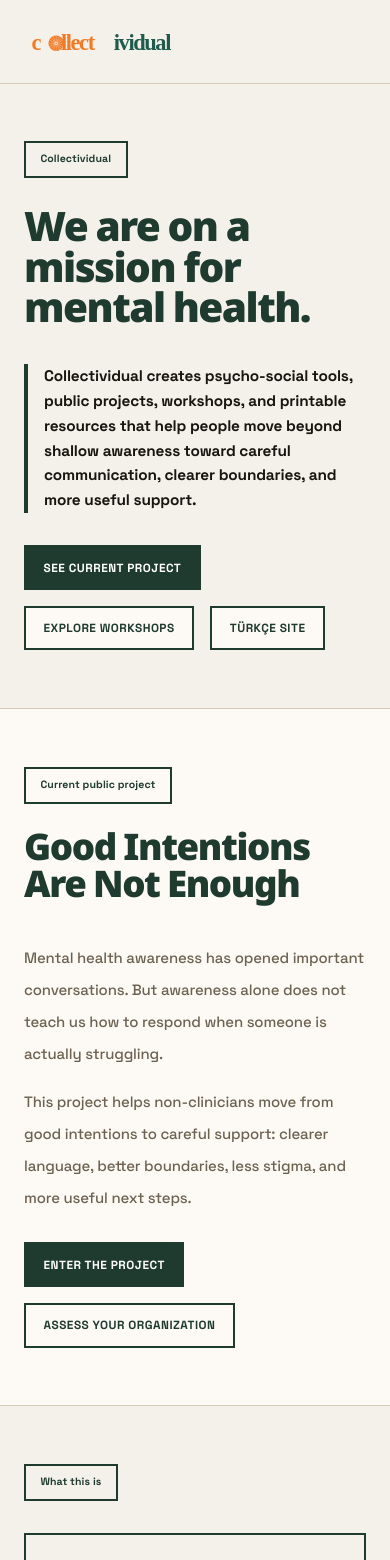
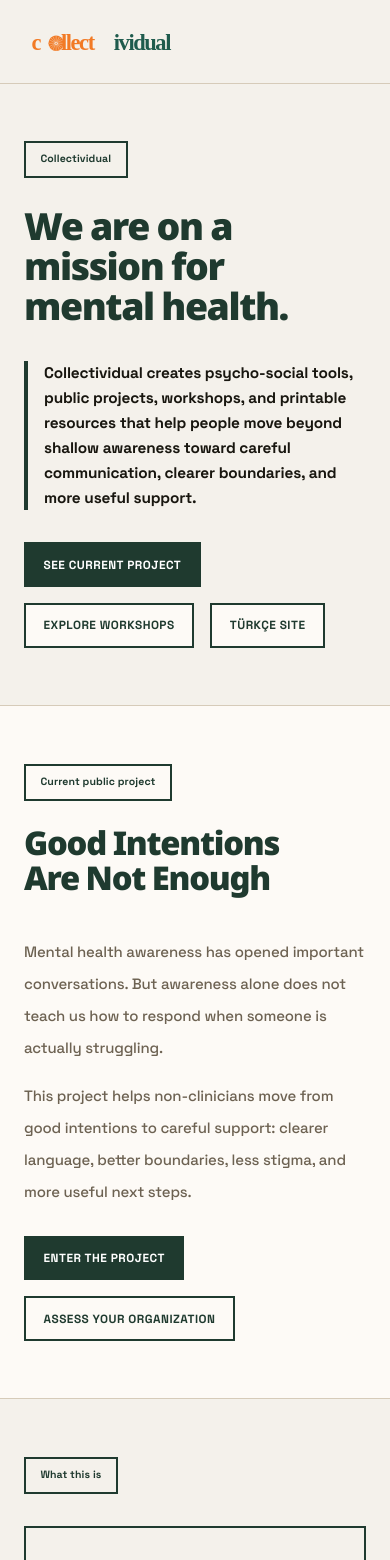
Before and after one commit to selaleakirmak-cmyk/collectividual-site, a Next.js app: page / in a window 390 px wide. Shown: the top 1560 px of the page. Built offline with nearby package versions, Linux system fonts and the light colour scheme.

Commit message:
Match English heading sizes to Turkish scale

```diff
--- a/app/globals.css
+++ b/app/globals.css
@@ -63,23 +63,13 @@ a {
   color: var(--accent);
   font-family: var(--font-display), sans-serif;
   font-weight: 900;
-  font-size: clamp(2.35rem, 8.2vw, 6.5rem);
-  line-height: 0.98;
-  letter-spacing: -0.055em;
+  font-size: clamp(2.1rem, 6.9vw, 5.45rem);
+  line-height: 1.02;
+  letter-spacing: -0.044em;
   text-wrap: balance;
 }
 
-.poster-title--wide {
-  max-width: 100%;
-  font-size: clamp(2.45rem, 8.8vw, 7.25rem);
-  line-height: 0.96;
-}
-
-.poster-title--medium {
-  font-size: clamp(2.2rem, 6.8vw, 5.15rem);
-  line-height: 1;
-}
-
+.poster-title--wide,
 .poster-title--tr-wide {
   max-width: 100%;
   font-size: clamp(2.1rem, 6.9vw, 5.45rem);
@@ -87,6 +77,7 @@ a {
   letter-spacing: -0.044em;
 }
 
+.poster-title--medium,
 .poster-title--tr-medium {
   font-size: clamp(1.95rem, 5.8vw, 4.35rem);
   line-height: 1.04;
@@ -142,21 +133,13 @@ a {
   }
 
   .poster-title,
-  .poster-title--wide {
-    font-size: clamp(2.15rem, 10.4vw, 3.75rem);
-    line-height: 1;
-  }
-
-  .poster-title--medium {
-    font-size: clamp(2rem, 9.4vw, 3.35rem);
-    line-height: 1.02;
-  }
-
+  .poster-title--wide,
   .poster-title--tr-wide {
     font-size: clamp(1.9rem, 9.6vw, 3.25rem);
     line-height: 1.06;
   }
 
+  .poster-title--medium,
   .poster-title--tr-medium {
     font-size: clamp(1.8rem, 8.4vw, 2.9rem);
     line-height: 1.08;
```
